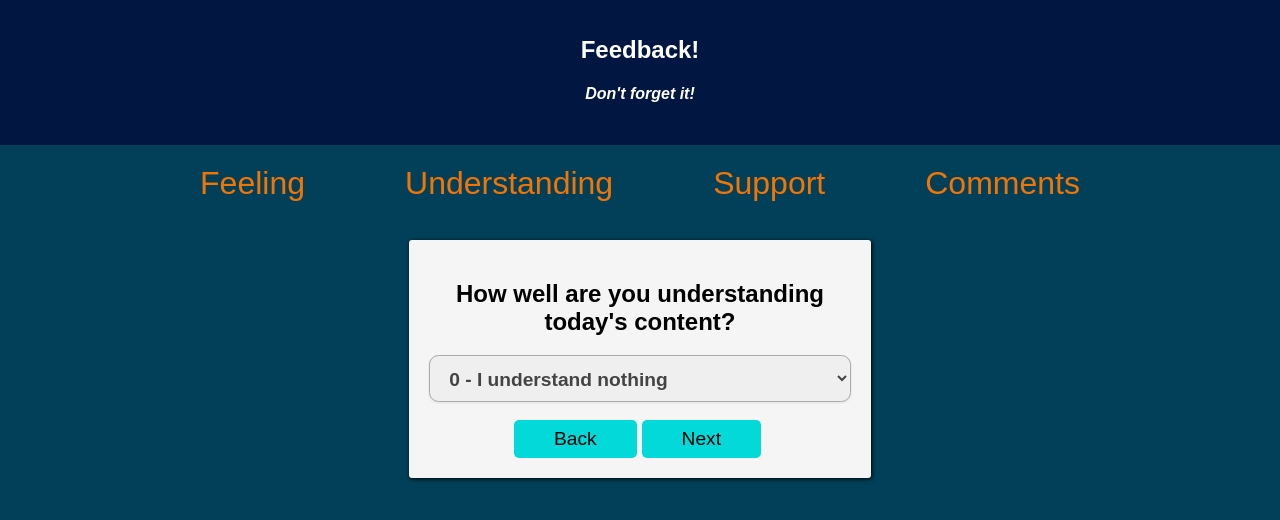
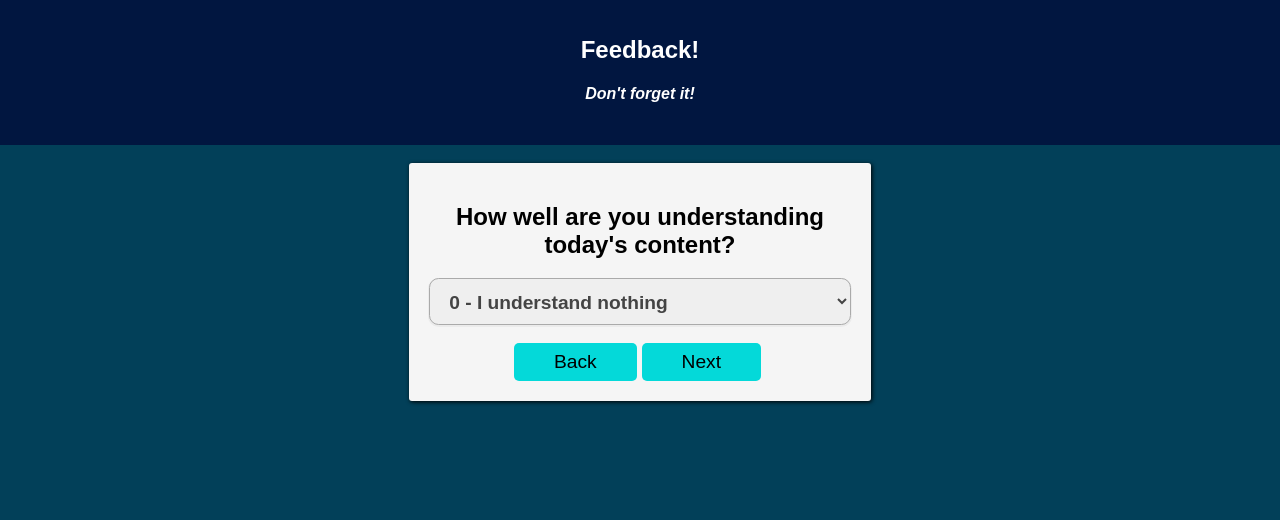
Before and after one commit to alexjcalvillo/weekend-chal-5-feedback-form, a React (Create React App) app: page /#/understanding in a window 1280 px wide. Shown: the top 520 px of the page. Built offline with nearby package versions, Linux system fonts and the light colour scheme.

Commit message:
removes navbar from header - working on resetting form after submission

```diff
--- a/src/components/App/App.css
+++ b/src/components/App/App.css
@@ -55,3 +55,7 @@
   box-shadow: 0 1px 0 1px rgba(0, 0, 0, 0.04);
   border-radius: 0.5em;
 }
+
+.select:hover {
+  border-color: #888;
+}
--- a/src/components/Header/Header.js
+++ b/src/components/Header/Header.js
@@ -23,7 +23,7 @@ class Header extends Component {
           </h4>
         </header>
 
-        <nav className="nav">
+        {/* <nav className="nav">
           <ul className="nav-links">
             <li onClick={this.handleClick('feeling')}>
               <Link to="/feeling">Feeling</Link>
@@ -39,7 +39,7 @@ class Header extends Component {
               <Link to="/comments">Comments</Link>
             </li>
           </ul>
-        </nav>
+        </nav> */}
       </div>
     );
   }
```
